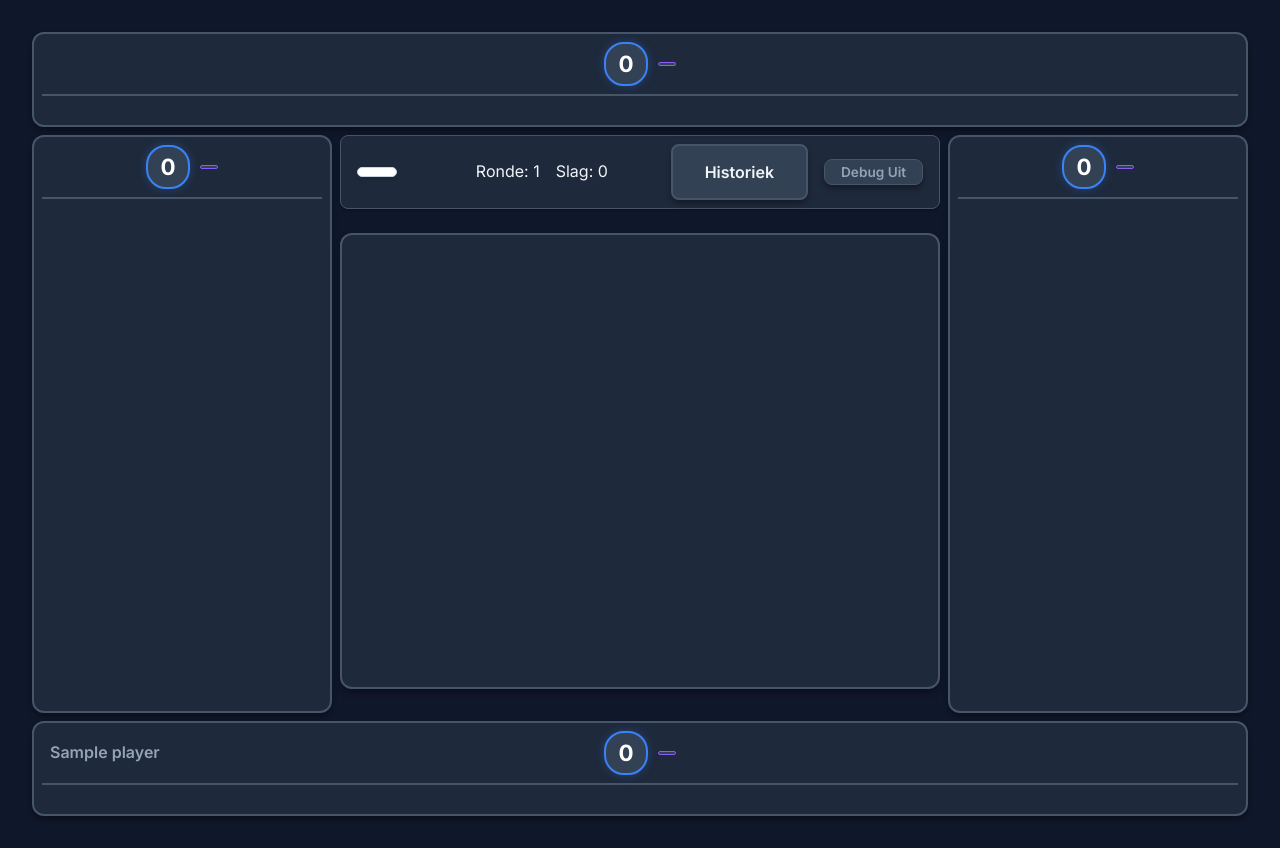
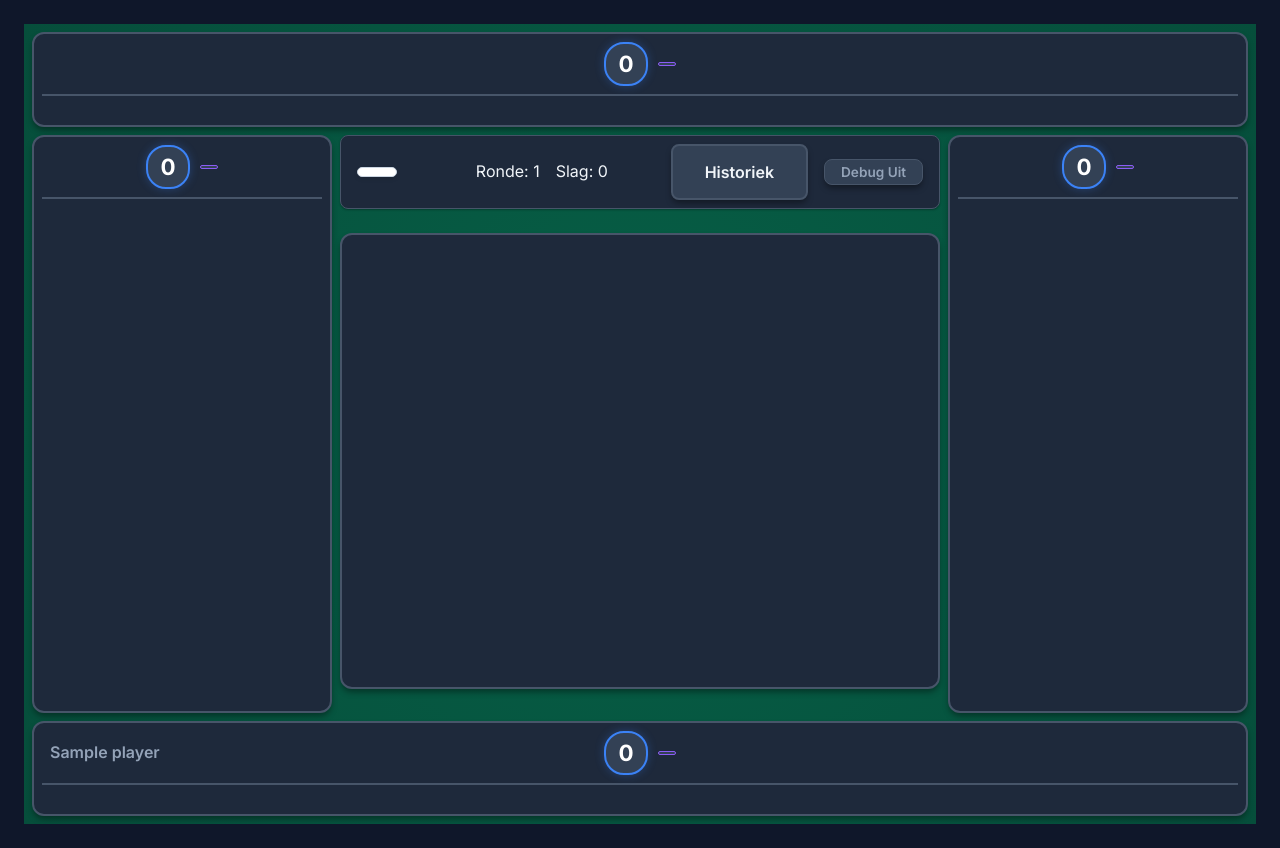
Before and after one commit to mark-vandenbroeck/Wiezen, a Flask app: template templates/game.html in a window 1280 px wide. Run offline with Flask 3, Linux system fonts and the light colour scheme; tables that the repository leaves empty hold one stand-in row (values such as "Sample post"); the template is opened without the code that fills it: values that come from a table or form of the project are taken from there, most other values are stand-ins (such as "Sample title", 1, 10 or a date in 2020); data that the repository does not hold is empty.

Commit message:
Groen vilt thema toegevoegd aan het spelbord.

```diff
--- a/static/css/style.css
+++ b/static/css/style.css
@@ -4,6 +4,9 @@
     /* Colors - No gradients, solid colors only */
     --bg-primary: #0F172A;
     --bg-secondary: #1E293B;
+    --bg-felt: #065F46;
+    /* Deep Green Felt */
+    --bg-felt-dark: #064E3B;
     --bg-card: #334155;
     --text-primary: #F1F5F9;
     --text-secondary: #94A3B8;
--- a/templates/game.html
+++ b/templates/game.html
@@ -7,6 +7,8 @@
     .game-board {
         min-height: 100vh;
         max-height: 100vh;
+        background-color: var(--bg-felt);
+        background-image: radial-gradient(circle, var(--bg-felt), var(--bg-felt-dark));
         display: grid;
         grid-template-areas:
             "top top top"
```
